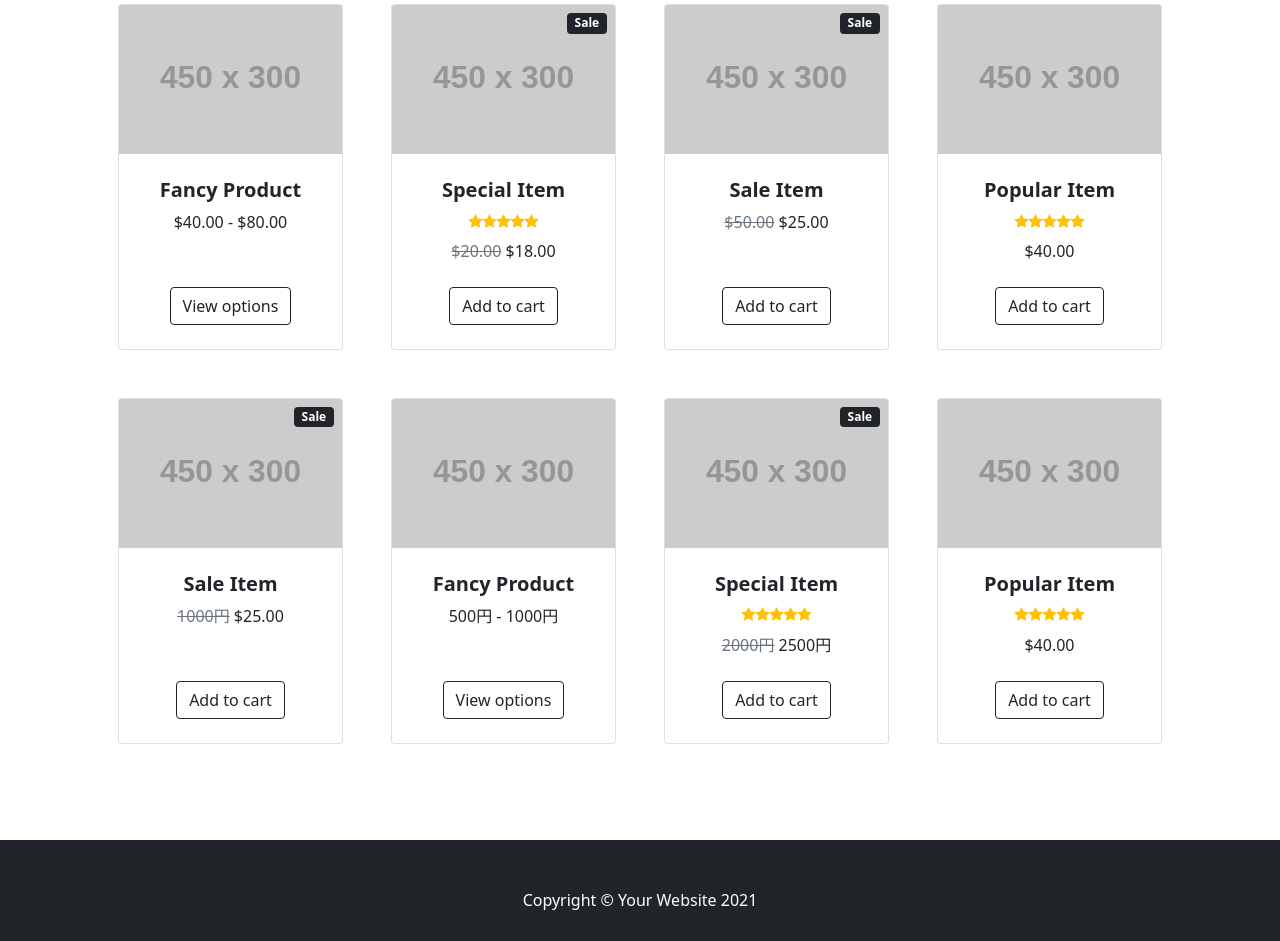
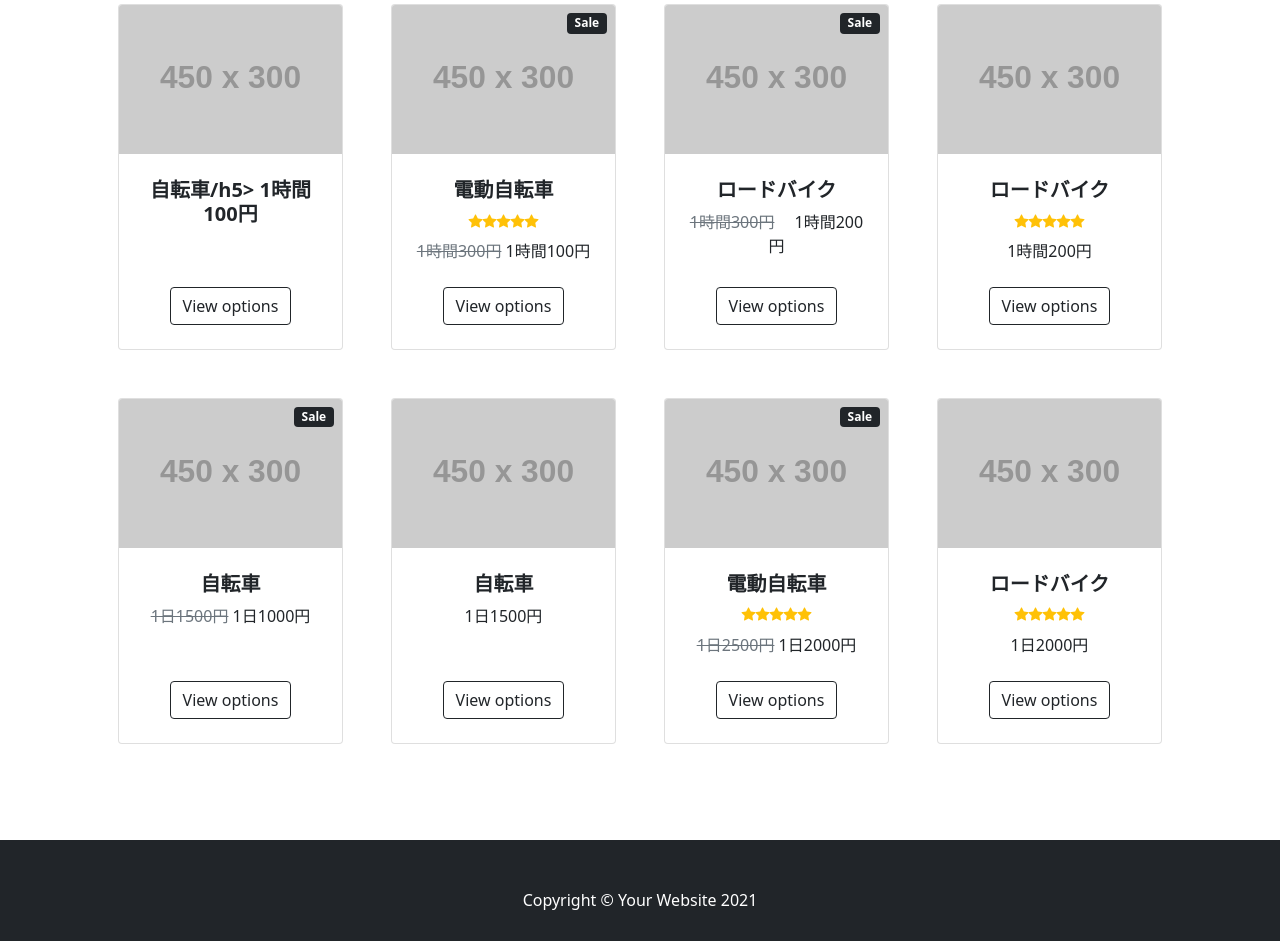
Before and after one commit to Gabaven2021/TeamI, a plain HTML site: page startbootstrap-stylish-portfolio-gh-pages/レンタル/startbootstrap-shop-homepage-gh-pages/レンタルサイクル.html in a window 1280 px wide. Shown: the part 445-1386 px from the top of the page. Drawn offline with nearby package versions, Linux system fonts and the light colour scheme; placeholder pictures from the web are drawn by us.

Commit message:
レンタルサイクル編集

```diff
--- a/startbootstrap-stylish-portfolio-gh-pages/レンタル/startbootstrap-shop-homepage-gh-pages/レンタルサイクル.html
+++ b/startbootstrap-stylish-portfolio-gh-pages/レンタル/startbootstrap-shop-homepage-gh-pages/レンタルサイクル.html
@@ -64,9 +64,9 @@
                             <div class="card-body p-4">
                                 <div class="text-center">
                                     <!-- Product name-->
-                                    <h5 class="fw-bolder">Fancy Product</h5>
+                                    <h5 class="fw-bolder">自転車/h5>
                                     <!-- Product price-->
-                                    $40.00 - $80.00
+                                    1時間　100円
                                 </div>
                             </div>
                             <!-- Product actions-->
@@ -85,7 +85,7 @@
                             <div class="card-body p-4">
                                 <div class="text-center">
                                     <!-- Product name-->
-                                    <h5 class="fw-bolder">Special Item</h5>
+                                    <h5 class="fw-bolder">電動自転車</h5>
                                     <!-- Product reviews-->
                                     <div class="d-flex justify-content-center small text-warning mb-2">
                                         <div class="bi-star-fill"></div>
@@ -95,98 +95,8 @@
                                         <div class="bi-star-fill"></div>
                                     </div>
                                     <!-- Product price-->
-                                    <span class="text-muted text-decoration-line-through">$20.00</span>
-                                    $18.00
-                                </div>
-                            </div>
-                            <!-- Product actions-->
-                            <div class="card-footer p-4 pt-0 border-top-0 bg-transparent">
-                                <div class="text-center"><a class="btn btn-outline-dark mt-auto" href="#">Add to cart</a></div>
-                            </div>
-                        </div>
-                    </div>
-                    <div class="col mb-5">
-                        <div class="card h-100">
-                            <!-- Sale badge-->
-                            <div class="badge bg-dark text-white position-absolute" style="top: 0.5rem; right: 0.5rem">Sale</div>
-                            <!-- Product image-->
-                            <img class="card-img-top" src="https://dummyimage.com/450x300/dee2e6/6c757d.jpg" alt="..." />
-                            <!-- Product details-->
-                            <div class="card-body p-4">
-                                <div class="text-center">
-                                    <!-- Product name-->
-                                    <h5 class="fw-bolder">Sale Item</h5>
-                                    <!-- Product price-->
-                                    <span class="text-muted text-decoration-line-through">$50.00</span>
-                                    $25.00
-                                </div>
-                            </div>
-                            <!-- Product actions-->
-                            <div class="card-footer p-4 pt-0 border-top-0 bg-transparent">
-                                <div class="text-center"><a class="btn btn-outline-dark mt-auto" href="#">Add to cart</a></div>
-                            </div>
-                        </div>
-                    </div>
-                    <div class="col mb-5">
-                        <div class="card h-100">
-                            <!-- Product image-->
-                            <img class="card-img-top" src="https://dummyimage.com/450x300/dee2e6/6c757d.jpg" alt="..." />
-                            <!-- Product details-->
-                            <div class="card-body p-4">
-                                <div class="text-center">
-                                    <!-- Product name-->
-                                    <h5 class="fw-bolder">Popular Item</h5>
-                                    <!-- Product reviews-->
-                                    <div class="d-flex justify-content-center small text-warning mb-2">
-                                        <div class="bi-star-fill"></div>
-                                        <div class="bi-star-fill"></div>
-                                        <div class="bi-star-fill"></div>
-                                        <div class="bi-star-fill"></div>
-                                        <div class="bi-star-fill"></div>
-                                    </div>
-                                    <!-- Product price-->
-                                    $40.00
-                                </div>
-                            </div>
-                            <!-- Product actions-->
-                            <div class="card-footer p-4 pt-0 border-top-0 bg-transparent">
-                                <div class="text-center"><a class="btn btn-outline-dark mt-auto" href="#">Add to cart</a></div>
-                            </div>
-                        </div>
-                    </div>
-                    <div class="col mb-5">
-                        <div class="card h-100">
-                            <!-- Sale badge-->
-                            <div class="badge bg-dark text-white position-absolute" style="top: 0.5rem; right: 0.5rem">Sale</div>
-                            <!-- Product image-->
-                            <img class="card-img-top" src="https://dummyimage.com/450x300/dee2e6/6c757d.jpg" alt="..." />
-                            <!-- Product details-->
-                            <div class="card-body p-4">
-                                <div class="text-center">
-                                    <!-- Product name-->
-                                    <h5 class="fw-bolder">Sale Item</h5>
-                                    <!-- Product price-->
-                                    <span class="text-muted text-decoration-line-through">1000円</span>
-                                    $25.00
-                                </div>
-                            </div>
-                            <!-- Product actions-->
-                            <div class="card-footer p-4 pt-0 border-top-0 bg-transparent">
-                                <div class="text-center"><a class="btn btn-outline-dark mt-auto" href="#">Add to cart</a></div>
-                            </div>
-                        </div>
-                    </div>
-                    <div class="col mb-5">
-                        <div class="card h-100">
-                            <!-- Product image-->
-                            <img class="card-img-top" src="https://dummyimage.com/450x300/dee2e6/6c757d.jpg" alt="..." />
-                            <!-- Product details-->
-                            <div class="card-body p-4">
-                                <div class="text-center">
-                                    <!-- Product name-->
-                                    <h5 class="fw-bolder">Fancy Product</h5>
-                                    <!-- Product price-->
-                                    500円 - 1000円
+                                    <span class="text-muted text-decoration-line-through">1時間300円</span>
+                                    1時間100円
                                 </div>
                             </div>
                             <!-- Product actions-->
@@ -205,23 +115,15 @@
                             <div class="card-body p-4">
                                 <div class="text-center">
                                     <!-- Product name-->
-                                    <h5 class="fw-bolder">Special Item</h5>
-                                    <!-- Product reviews-->
-                                    <div class="d-flex justify-content-center small text-warning mb-2">
-                                        <div class="bi-star-fill"></div>
-                                        <div class="bi-star-fill"></div>
-                                        <div class="bi-star-fill"></div>
-                                        <div class="bi-star-fill"></div>
-                                        <div class="bi-star-fill"></div>
-                                    </div>
+                                    <h5 class="fw-bolder">ロードバイク</h5>
                                     <!-- Product price-->
-                                    <span class="text-muted text-decoration-line-through">2000円</span>
-                                    2500円
+                                    <span class="text-muted text-decoration-line-through">1時間300円</span>
+                                   　1時間200円
                                 </div>
                             </div>
                             <!-- Product actions-->
                             <div class="card-footer p-4 pt-0 border-top-0 bg-transparent">
-                                <div class="text-center"><a class="btn btn-outline-dark mt-auto" href="#">Add to cart</a></div>
+                                <div class="text-center"><a class="btn btn-outline-dark mt-auto" href="#">View options</a></div>
                             </div>
                         </div>
                     </div>
@@ -233,7 +135,7 @@
                             <div class="card-body p-4">
                                 <div class="text-center">
                                     <!-- Product name-->
-                                    <h5 class="fw-bolder">Popular Item</h5>
+                                    <h5 class="fw-bolder">ロードバイク</h5>
                                     <!-- Product reviews-->
                                     <div class="d-flex justify-content-center small text-warning mb-2">
                                         <div class="bi-star-fill"></div>
@@ -243,12 +145,110 @@
                                         <div class="bi-star-fill"></div>
                                     </div>
                                     <!-- Product price-->
-                                    $40.00
+                                    1時間200円
                                 </div>
                             </div>
                             <!-- Product actions-->
                             <div class="card-footer p-4 pt-0 border-top-0 bg-transparent">
-                                <div class="text-center"><a class="btn btn-outline-dark mt-auto" href="#">Add to cart</a></div>
+                                <div class="text-center"><a class="btn btn-outline-dark mt-auto" href="#">View options</a></div>
+                            </div>
+                        </div>
+                    </div>
+                    <div class="col mb-5">
+                        <div class="card h-100">
+                            <!-- Sale badge-->
+                            <div class="badge bg-dark text-white position-absolute" style="top: 0.5rem; right: 0.5rem">Sale</div>
+                            <!-- Product image-->
+                            <img class="card-img-top" src="https://dummyimage.com/450x300/dee2e6/6c757d.jpg" alt="..." />
+                            <!-- Product details-->
+                            <div class="card-body p-4">
+                                <div class="text-center">
+                                    <!-- Product name-->
+                                    <h5 class="fw-bolder">自転車</h5>
+                                    <!-- Product price-->
+                                    <span class="text-muted text-decoration-line-through">1日1500円</span>
+                                    1日1000円
+                                </div>
+                            </div>
+                            <!-- Product actions-->
+                            <div class="card-footer p-4 pt-0 border-top-0 bg-transparent">
+                                <div class="text-center"><a class="btn btn-outline-dark mt-auto" href="#">View options</a></div>
+                            </div>
+                        </div>
+                    </div>
+                    <div class="col mb-5">
+                        <div class="card h-100">
+                            <!-- Product image-->
+                            <img class="card-img-top" src="https://dummyimage.com/450x300/dee2e6/6c757d.jpg" alt="..." />
+                            <!-- Product details-->
+                            <div class="card-body p-4">
+                                <div class="text-center">
+                                    <!-- Product name-->
+                                    <h5 class="fw-bolder">自転車</h5>
+                                    <!-- Product price-->
+                                    1日1500円
+                                </div>
+                            </div>
+                            <!-- Product actions-->
+                            <div class="card-footer p-4 pt-0 border-top-0 bg-transparent">
+                                <div class="text-center"><a class="btn btn-outline-dark mt-auto" href="#">View options</a></div>
+                            </div>
+                        </div>
+                    </div>
+                    <div class="col mb-5">
+                        <div class="card h-100">
+                            <!-- Sale badge-->
+                            <div class="badge bg-dark text-white position-absolute" style="top: 0.5rem; right: 0.5rem">Sale</div>
+                            <!-- Product image-->
+                            <img class="card-img-top" src="https://dummyimage.com/450x300/dee2e6/6c757d.jpg" alt="..." />
+                            <!-- Product details-->
+                            <div class="card-body p-4">
+                                <div class="text-center">
+                                    <!-- Product name-->
+                                    <h5 class="fw-bolder">電動自転車</h5>
+                                    <!-- Product reviews-->
+                                    <div class="d-flex justify-content-center small text-warning mb-2">
+                                        <div class="bi-star-fill"></div>
+                                        <div class="bi-star-fill"></div>
+                                        <div class="bi-star-fill"></div>
+                                        <div class="bi-star-fill"></div>
+                                        <div class="bi-star-fill"></div>
+                                    </div>
+                                    <!-- Product price-->
+                                    <span class="text-muted text-decoration-line-through">1日2500円</span>
+                                    1日2000円
+                                </div>
+                            </div>
+                            <!-- Product actions-->
+                            <div class="card-footer p-4 pt-0 border-top-0 bg-transparent">
+                                <div class="text-center"><a class="btn btn-outline-dark mt-auto" href="#">View options</a></div>
+                            </div>
+                        </div>
+                    </div>
+                    <div class="col mb-5">
+                        <div class="card h-100">
+                            <!-- Product image-->
+                            <img class="card-img-top" src="https://dummyimage.com/450x300/dee2e6/6c757d.jpg" alt="..." />
+                            <!-- Product details-->
+                            <div class="card-body p-4">
+                                <div class="text-center">
+                                    <!-- Product name-->
+                                    <h5 class="fw-bolder">ロードバイク</h5>
+                                    <!-- Product reviews-->
+                                    <div class="d-flex justify-content-center small text-warning mb-2">
+                                        <div class="bi-star-fill"></div>
+                                        <div class="bi-star-fill"></div>
+                                        <div class="bi-star-fill"></div>
+                                        <div class="bi-star-fill"></div>
+                                        <div class="bi-star-fill"></div>
+                                    </div>
+                                    <!-- Product price-->
+                                    1日2000円
+                                </div>
+                            </div>
+                            <!-- Product actions-->
+                            <div class="card-footer p-4 pt-0 border-top-0 bg-transparent">
+                                <div class="text-center"><a class="btn btn-outline-dark mt-auto" href="#">View options</a></div>
                             </div>
                         </div>
                     </div>
```
